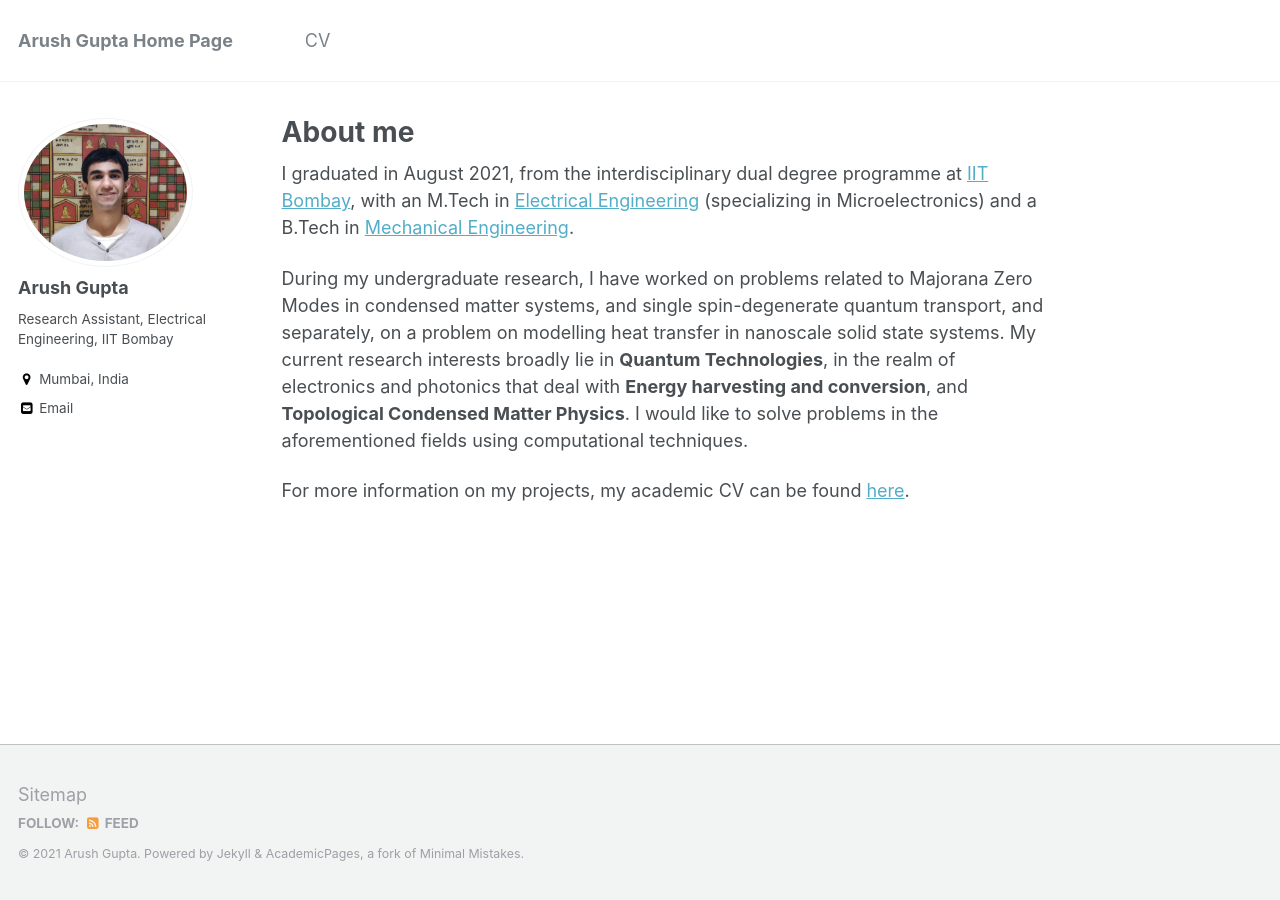
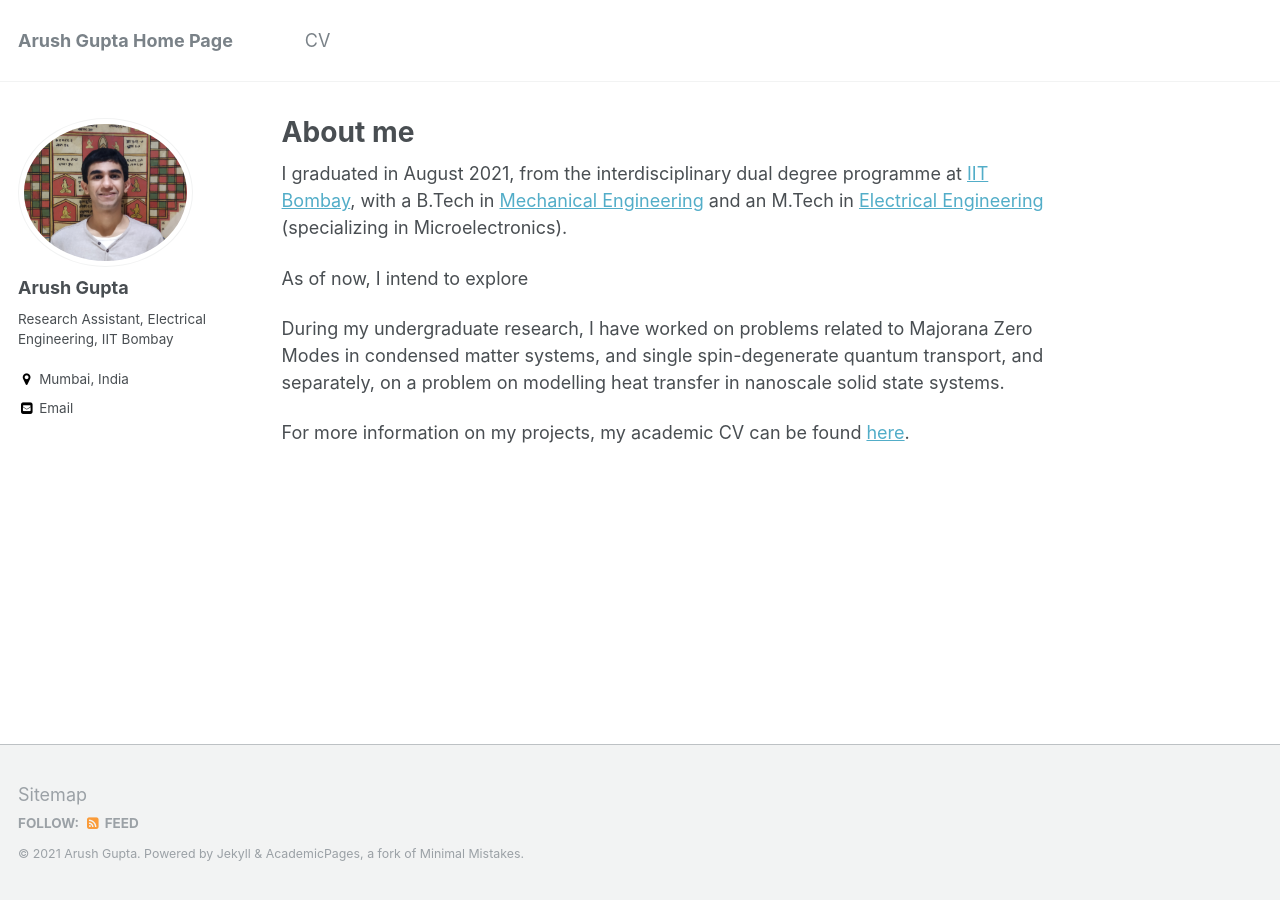
Before and after one commit to arush-gupta/arush-gupta.github.io, a Jekyll site: the page built from _pages/about.md, in a window 1280 px wide. Built offline with Jekyll 4.4.1, drawn with Linux system fonts in a browser that asks for light colours.

Commit message:
Update about.md

```diff
--- a/_pages/about.md
+++ b/_pages/about.md
@@ -9,10 +9,12 @@ redirect_from:
 ---
 
 
-I graduated in August 2021, from the interdisciplinary dual degree programme at [IIT Bombay](https://www.iitb.ac.in), with an M.Tech in [Electrical Engineering](https://www.ee.iitb.ac.in/web) (specializing in Microelectronics) and a B.Tech in [Mechanical Engineering](https://www.me.iitb.ac.in).
+I graduated in August 2021, from the interdisciplinary dual degree programme at [IIT Bombay](https://www.iitb.ac.in), with a B.Tech in [Mechanical Engineering](https://www.me.iitb.ac.in) and an M.Tech in [Electrical Engineering](https://www.ee.iitb.ac.in/web) (specializing in Microelectronics).
+
+As of now, I intend to explore
 
 During my undergraduate research, I have worked on problems related to Majorana Zero Modes in condensed matter systems, and single spin-degenerate quantum transport, and separately, on a problem on modelling heat transfer in nanoscale solid state systems.
-My current research interests broadly lie in **Quantum Technologies**, in the realm of electronics and photonics that deal with **Energy harvesting and conversion**, and **Topological Condensed Matter Physics**. I would like to solve problems in the aforementioned fields using computational techniques.
+
 
 <!---
 My master's thesis was with [Prof. Bhaskaran Muralidharan](http://sharada.ee.iitb.ac.in/~bm/?page_id=85) where we explored the conductance signatures of the Kitaev Chain as a channel and the role of dephasing interactions on the strength of the signatures. During my senior year, I worked with [Prof. Bhaskaran Muralidharan](http://sharada.ee.iitb.ac.in/~bm/?page_id=85) to learning about quantum transport by exploring Coulomb-blockade effects in single channel spin-degenerate systems. I spent my third year summer interning in [Prof. Dipanshu Bansal's group](https://sites.google.com/view/spectroscopy-iitb/home?authuser=0) where I worked on simulating phonon transport in two-dimensional nanoscale systems via Monte Carlo simulations.
```
